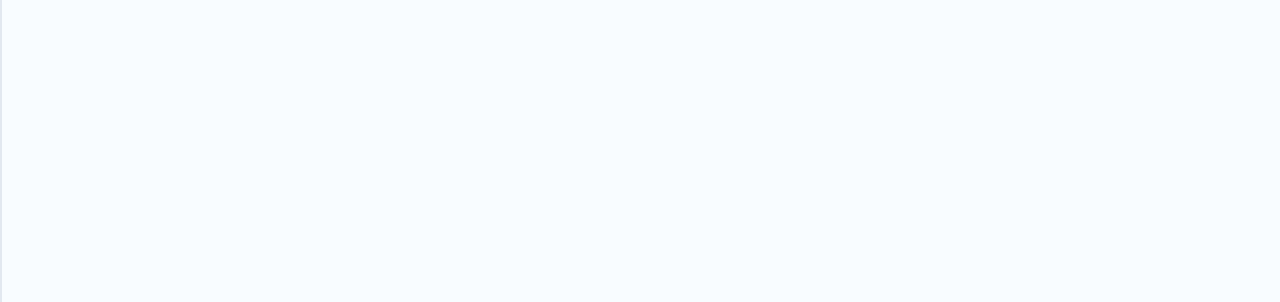
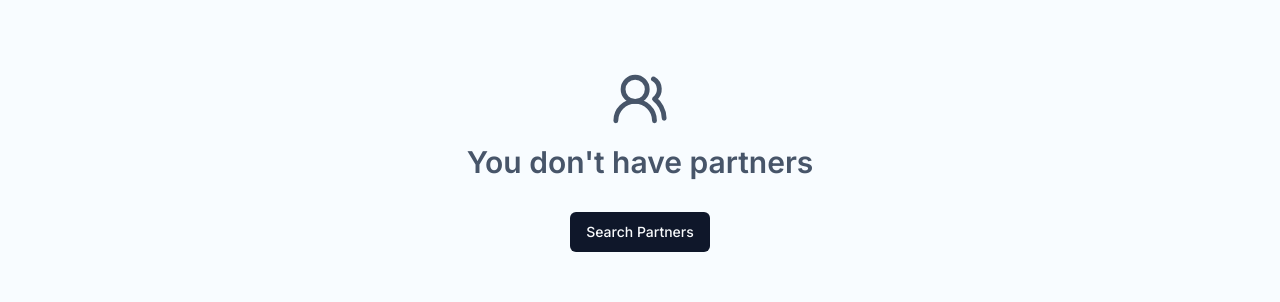
Before and after one commit to shuto410/jole, a Next.js app: page /partners in a window 1280 px wide. Shown: the part 284-586 px from the top of the page. Built offline with nearby package versions, Linux system fonts and the light colour scheme; no server answers.

Commit message:
feat: Add NoPartners and NoRequests components for empty partner and request lists

```diff
--- /dev/null
+++ b/src/app/(auth)/partners/no-partners.tsx
@@ -0,0 +1,20 @@
+import { Button } from '@/components/ui/button';
+import { UsersRound } from 'lucide-react';
+
+export function NoPartners() {
+  return (
+    <div className='flex items-center justify-center min-h-screen'>
+      <div className='flex flex-col items-center space-y-4'>
+        <div>
+          <UsersRound size='58px' color='#475569' />
+        </div>
+        <div className='text-3xl font-semibold text-slate-600'>
+          You don't have partners
+        </div>
+        <div className='w-[150px] text-center pt-4'>
+          <Button>Search Partners</Button>
+        </div>
+      </div>
+    </div>
+  );
+}
--- a/src/app/(auth)/partners/page.tsx
+++ b/src/app/(auth)/partners/page.tsx
@@ -14,6 +14,7 @@ import { Send, ImagePlus } from 'lucide-react';
 import { doc, onSnapshot } from 'firebase/firestore';
 import { chatsCollectionRef } from '@/lib/firebaseConfig';
 import { useAuthentication } from '@/hooks/useAuthentication';
+import { NoPartners } from './no-partners';
 
 export default function Page() {
   const { userId } = useAuthentication();
@@ -64,6 +65,10 @@ export default function Page() {
       setSelectedPartnerId(partnerProfiles?.[0]?.id);
     }
   }, [partnerProfiles, selectedPartnerId]);
+
+  if (partnerProfiles && partnerProfiles.length === 0) {
+    return <NoPartners />;
+  }
 
   return (
     <div className='flex'>
--- /dev/null
+++ b/src/app/(auth)/requests/no-requests.tsx
@@ -0,0 +1,20 @@
+import { Button } from '@/components/ui/button';
+import { Inbox } from 'lucide-react';
+
+export function NoRequests() {
+  return (
+    <div className='flex items-center justify-center min-h-screen'>
+      <div className='flex flex-col items-center space-y-4'>
+        <div>
+          <Inbox size='58px' color='#475569' />
+        </div>
+        <div className='text-3xl font-semibold text-slate-600'>
+          No request sent
+        </div>
+        <div className='w-[150px] text-center pt-4'>
+          <Button>Search Partners</Button>
+        </div>
+      </div>
+    </div>
+  );
+}
--- a/src/app/(auth)/requests/page.tsx
+++ b/src/app/(auth)/requests/page.tsx
@@ -8,6 +8,7 @@ import {
 } from '@/lib/firebaseApi/firestore';
 import { PublicUserProfileWithId } from '@/lib/types';
 import { useEffect, useState } from 'react';
+import { NoRequests } from './no-requests';
 
 export default function Page() {
   const { userId } = useAuthentication();
@@ -34,6 +35,9 @@ export default function Page() {
       });
     }
   };
+  if (requestingUserProfiles && requestingUserProfiles.length === 0) {
+    return <NoRequests />;
+  }
 
   return (
     <div className='flex justify-center'>
```
